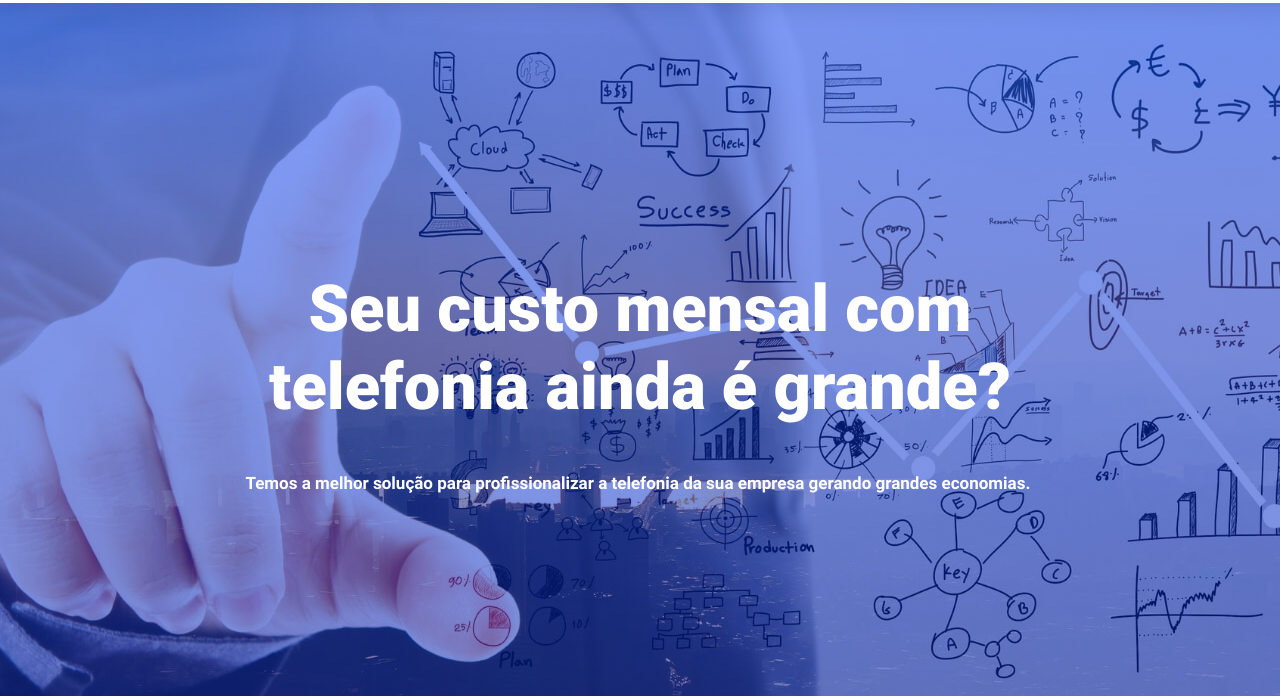
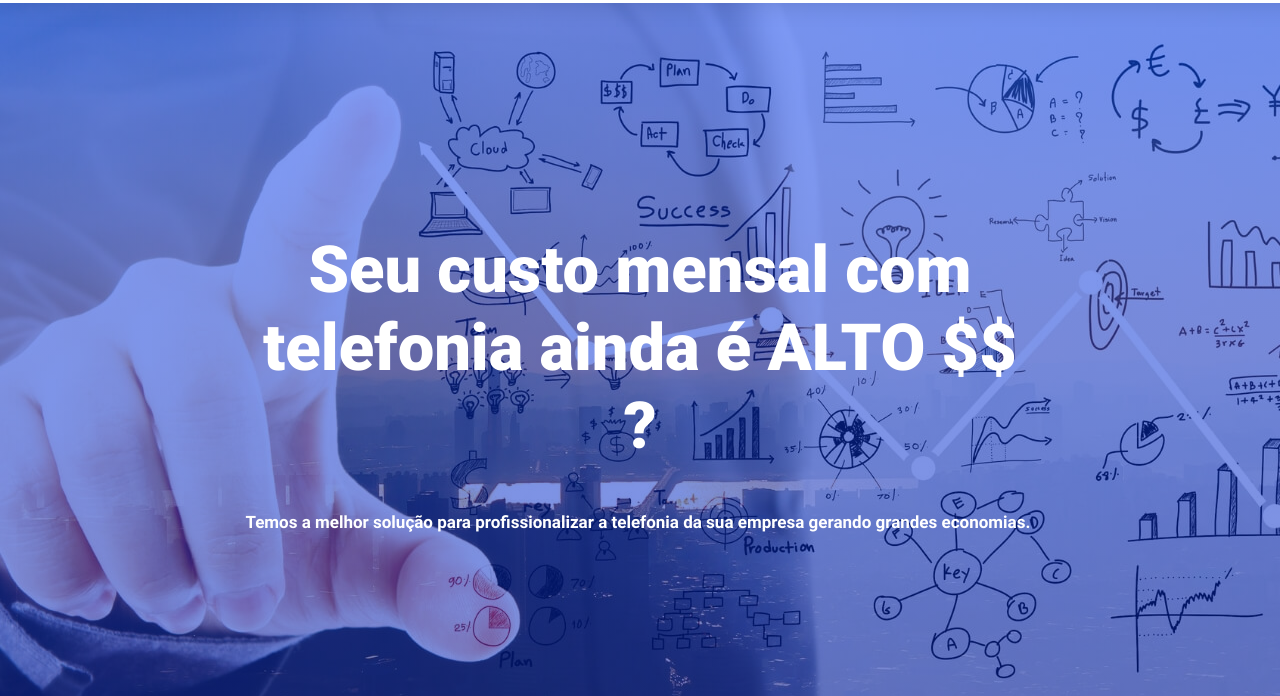
Before and after one commit to marcel-dias/ampla.tel, a plain HTML site: page index.html in a window 1280 px wide. Shown: the part 109-805 px from the top of the page. Drawn offline with Linux system fonts and the light colour scheme; no server answers; a web font is replaced by a local one.

Commit message:
Change grande to alto

```diff
--- a/index.html
+++ b/index.html
@@ -386,7 +386,7 @@
 											data-element_type="heading.default">
 											<div class="elementor-widget-container">
 												<h2 class="elementor-heading-title elementor-size-default">Seu custo
-													mensal com telefonia ainda é grande?</h2>
+													mensal com telefonia ainda é ALTO $$ ?</h2>
 											</div>
 										</div>
 										<div data-id="60d4a3ec"
```
